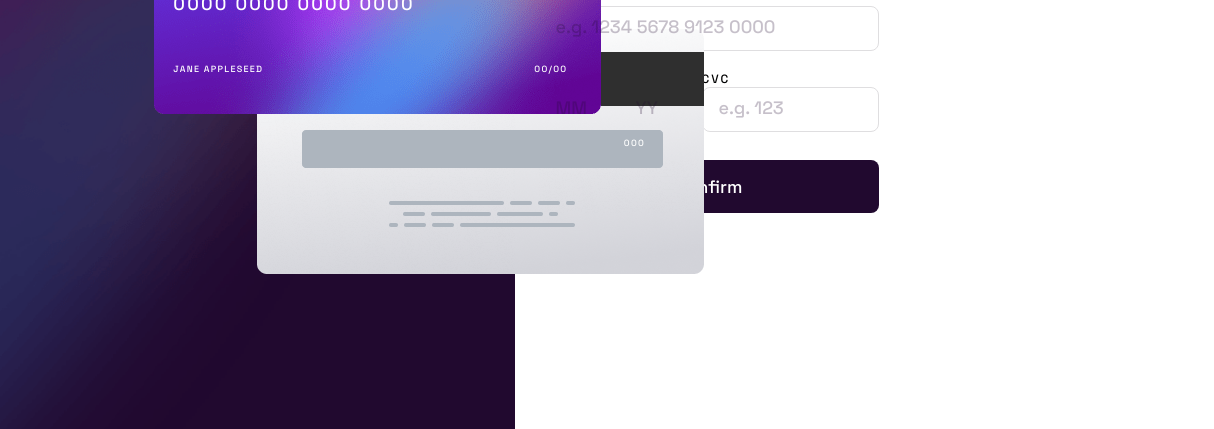
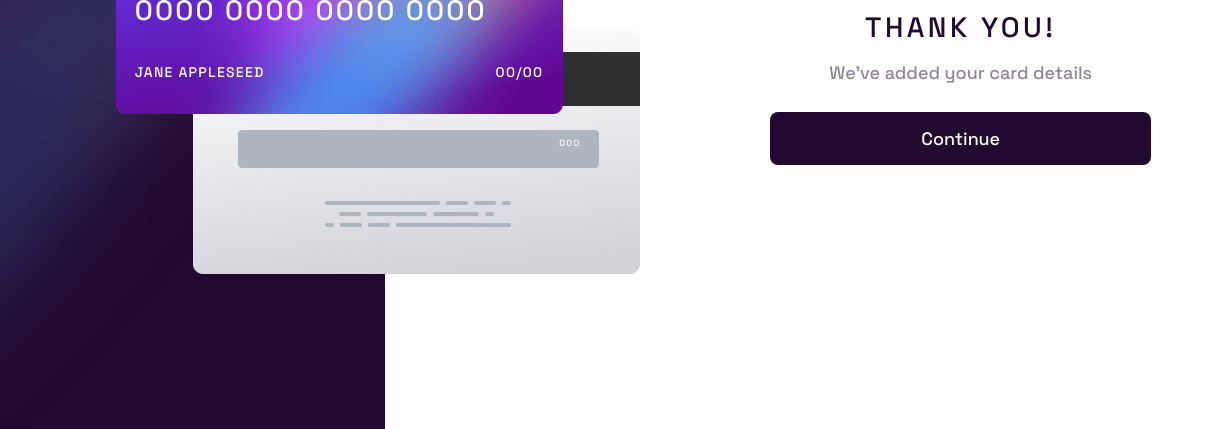
Before and after one commit to kaikaci12/Interactive-Card, a plain HTML site: page index.html in a window 1536 px wide. Shown: the part 371-800 px from the top of the page, without its empty margins (0-1214 px from the left). Drawn offline with Linux system fonts and the light colour scheme.

Commit message:
issue fixed complete window add, dom left

```diff
--- a/index.html
+++ b/index.html
@@ -39,7 +39,17 @@
       </div>
     </div>
     <main>
-      <div class="forms-container">
+      <div class="thank-you-window active-window">
+        <img src="./images/icon-complete.svg" alt="complete-logo" />
+        <div class="added-details">
+          <h2 class="thank-you">THANK YOU!</h2>
+          <span>We've added your card details</span>
+        </div>
+        <div class="submit-div continue">
+          <button class="submit-div">Continue</button>
+        </div>
+      </div>
+      <div class="forms-container form-active">
         <form>
           <div class="name info">
             <span>Cardholder Name</span>
--- a/style.css
+++ b/style.css
@@ -39,6 +39,7 @@ html {
   right: 73px;
   left: 16px;
 }
+
 .card-front .card-logo {
   position: absolute;
 
@@ -199,6 +200,38 @@ form span {
   font-size: 18px;
   font-weight: 500;
 }
+.form-active {
+  display: none !important;
+}
+
+.thank-you-window {
+  display: flex;
+  flex-direction: column;
+  align-items: center;
+}
+.thank-you {
+  color: var(--Deep-Violet, #21092f);
+  text-align: center;
+  font-size: 28px;
+  font-weight: 500;
+  letter-spacing: 3.422px;
+}
+.thank-you-window span {
+  color: var(--Purplish-Grey, #8f8694);
+  text-align: center;
+  font-size: 18px;
+  font-weight: 500;
+}
+.added-details {
+  margin-top: 35px;
+  display: flex;
+  flex-direction: column;
+  gap: 16px;
+}
+
+.continue {
+  width: 100%;
+}
 @media only screen and(max-width:330px) {
   .expire-date {
     flex-wrap: wrap;
@@ -210,9 +243,42 @@ form span {
     display: flex;
     align-items: center;
   }
+  .form-active {
+    display: none;
+  }
+
+  .thank-you-window {
+    display: flex;
+    flex-direction: column;
+    align-items: center;
+  }
+  .thank-you {
+    color: var(--Deep-Violet, #21092f);
+    text-align: center;
+    font-size: 28px;
+    font-weight: 500;
+    letter-spacing: 3.422px;
+  }
+  .added-details {
+    margin-top: 35px;
+    display: flex;
+    flex-direction: column;
+    gap: 16px;
+  }
+
+  .continue {
+    width: 38.1rem;
+  }
+  .thank-you-window span {
+    color: var(--Purplish-Grey, #8f8694);
+    text-align: center;
+    font-size: 18px;
+    font-weight: 500;
+  }
   main {
     display: flex;
-    justify-content: flex-end;
+    justify-content: center;
+    width: 100vw;
   }
   .card-section {
     background-image: url("./images/bg-main-desktop.png");
@@ -234,4 +300,10 @@ form span {
     top: 50%;
     left: 50%;
   }
+  .user-card-number span {
+    font-size: 2.8rem;
+  }
+  .name-and-date span {
+    font-size: 1.4rem;
+  }
 }
```
